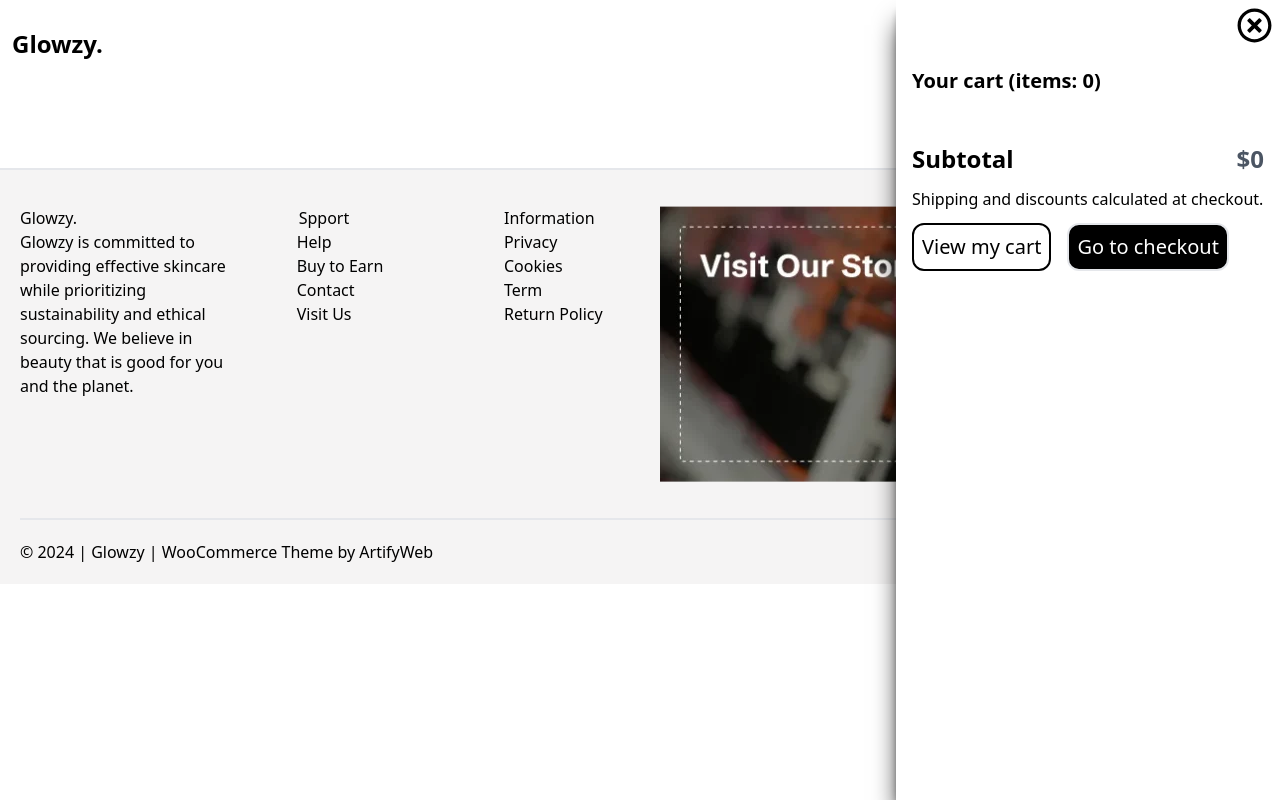
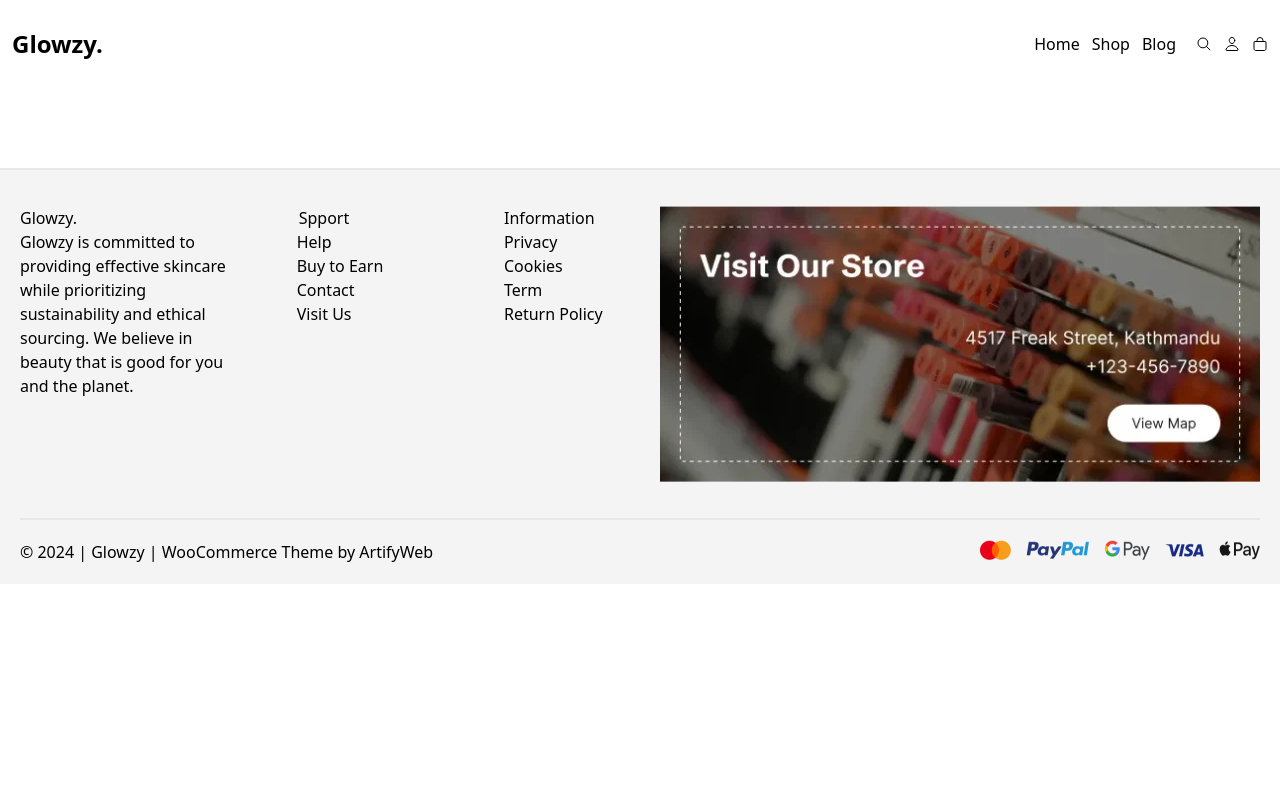
Before and after one commit to Stanislav453/ecommerce_products_app, a React (Vite) app: page /Product-detail in a window 1280 px wide. Built offline with nearby package versions, Linux system fonts and the light colour scheme.

Commit message:
refactoring navigation state

```diff
--- a/src/Components/Cart/CartContainer.tsx
+++ b/src/Components/Cart/CartContainer.tsx
@@ -5,15 +5,9 @@ import CartItems from "./CartItems";
 import { calcProduct } from "./calcProduct";
 import TotalPriceCard from "./TotalPriceCard";
 
-type CartContainer = {
-  isCartActive: boolean;
-  setIsCartActive: (status: boolean) => void;
-};
+export const CartContainer = () => {
+  const { isCartActive, setIsCartActive } = useContext(CartContext);
 
-export const CartContainer = ({
-  isCartActive,
-  setIsCartActive,
-}: CartContainer) => {
   const active = isCartActive ? "w-full sm:w-96" : "w-0 overflow-hidden";
 
   const { cart } = useContext(CartContext);
--- a/src/Components/Navigation/Navigation.tsx
+++ b/src/Components/Navigation/Navigation.tsx
@@ -12,11 +12,10 @@ import { CartContext } from "../modules/CartContext";
 
 export const Navigation = () => {
   const [isActive, setIsActive] = useState(false);
-  const [isCartActive, setIsCartActive] = useState(true);
 
   const navActive = isActive ? "top-[65px]" : "top-[-350px]";
 
-  const { cart } = useContext(CartContext);
+  const { cart, setIsCartActive } = useContext(CartContext);
 
   const cartCount = cart.reduce((sum, product) => {
     return Number(product.quantity) + sum;
@@ -89,10 +88,7 @@ export const Navigation = () => {
           </nav>
         </div>
       </div>
-      <CartContainer
-        isCartActive={isCartActive}
-        setIsCartActive={setIsCartActive}
-      />
+      <CartContainer      />
       <Outlet />
       <Footer />
     </>
--- a/src/Components/modules/CartContext.tsx
+++ b/src/Components/modules/CartContext.tsx
@@ -4,4 +4,6 @@ import { CartContextType } from "../../type";
 export const CartContext = createContext<CartContextType>({
   cart: [],
   dispatch: () => {},
+  isCartActive: false,
+  setIsCartActive: () => {}
 });
--- a/src/Components/modules/CartProvider.tsx
+++ b/src/Components/modules/CartProvider.tsx
@@ -1,4 +1,4 @@
-import React, { useEffect, useReducer } from "react";
+import React, { useEffect, useReducer, useState } from "react";
 import { cartReducer } from "./cartReducer";
 import { CartContext } from "./CartContext";
 import { loadCartFromStorage, saveCartToStorage } from "./cartStorage";
@@ -12,12 +12,14 @@ export const CartProvider = ({ children }: ContextProviverProps) => {
     loadCartFromStorage()
   );
 
+  const [isCartActive, setIsCartActive] =  useState(false);
+
   useEffect(() => {
     saveCartToStorage(cart);
   }, [cart]);
 
   return (
-    <CartContext.Provider value={{ cart, dispatch }}>
+    <CartContext.Provider value={{ cart, dispatch, setIsCartActive, isCartActive }}>
       {children}
     </CartContext.Provider>
   );
--- a/src/type.ts
+++ b/src/type.ts
@@ -107,8 +107,9 @@ export type CartAction =
 export type CartContextType = {
   cart: CartItem[];
   dispatch: React.Dispatch<CartAction>;
+  isCartActive: boolean;
+  setIsCartActive: (active: boolean) => void;
 };
-
 
 export type CalcProductType = {
   itemsCount: number;
```
